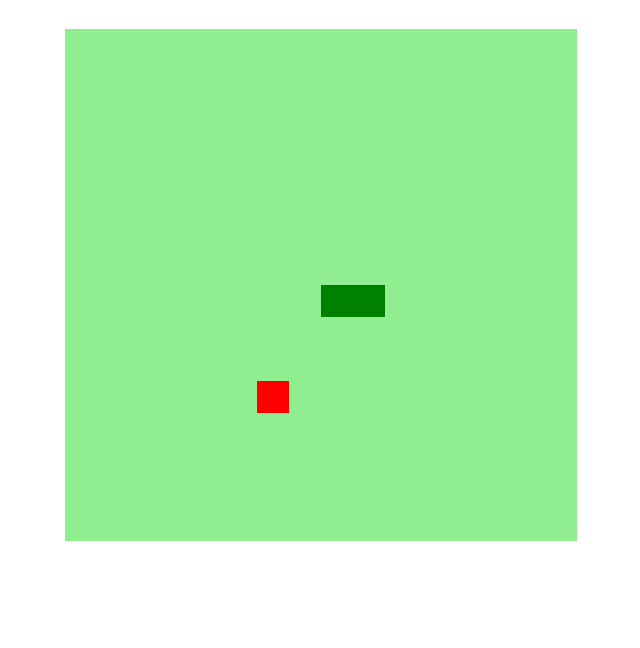
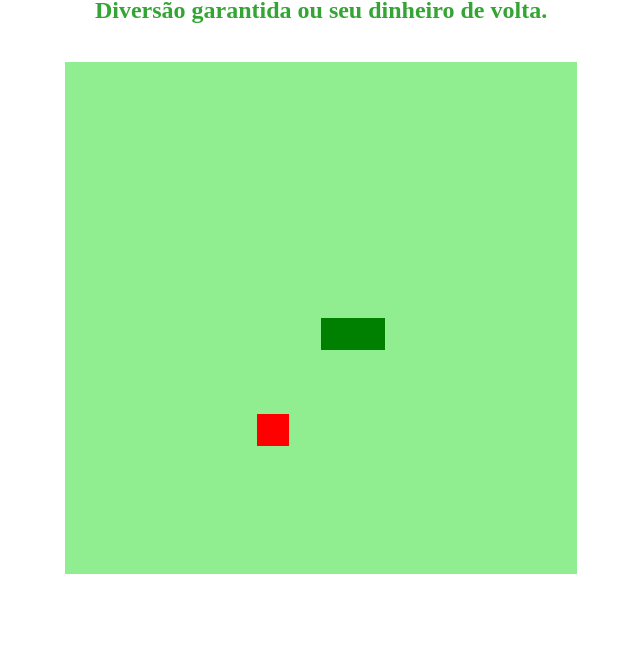
Before and after one commit to Allyson-Santana/CI_CD, a plain HTML site: page index.html in a window 1280 px wide. Shown: the part 152-800 px from the top of the page, without its empty margins (295-935 px from the left). Drawn offline with Linux system fonts and the light colour scheme.

Commit message:
comentário imprescindível

```diff
--- a/index.html
+++ b/index.html
@@ -11,6 +11,7 @@
 <body>
 
     <h1>SNAKE GAME!</h1>
+    <h2>Diversão garantida ou seu dinheiro de volta.</h2>
     <!-- Adicionei aqui um coméntario de divirta-se :) -->
     <!-- Descanse um pouco!!! Faz bem. dia cheio e muito trabalho Fazem parte da vida!! -->
     <!-- No Arquivo Readme.md contém o link do site!!! -->
```
